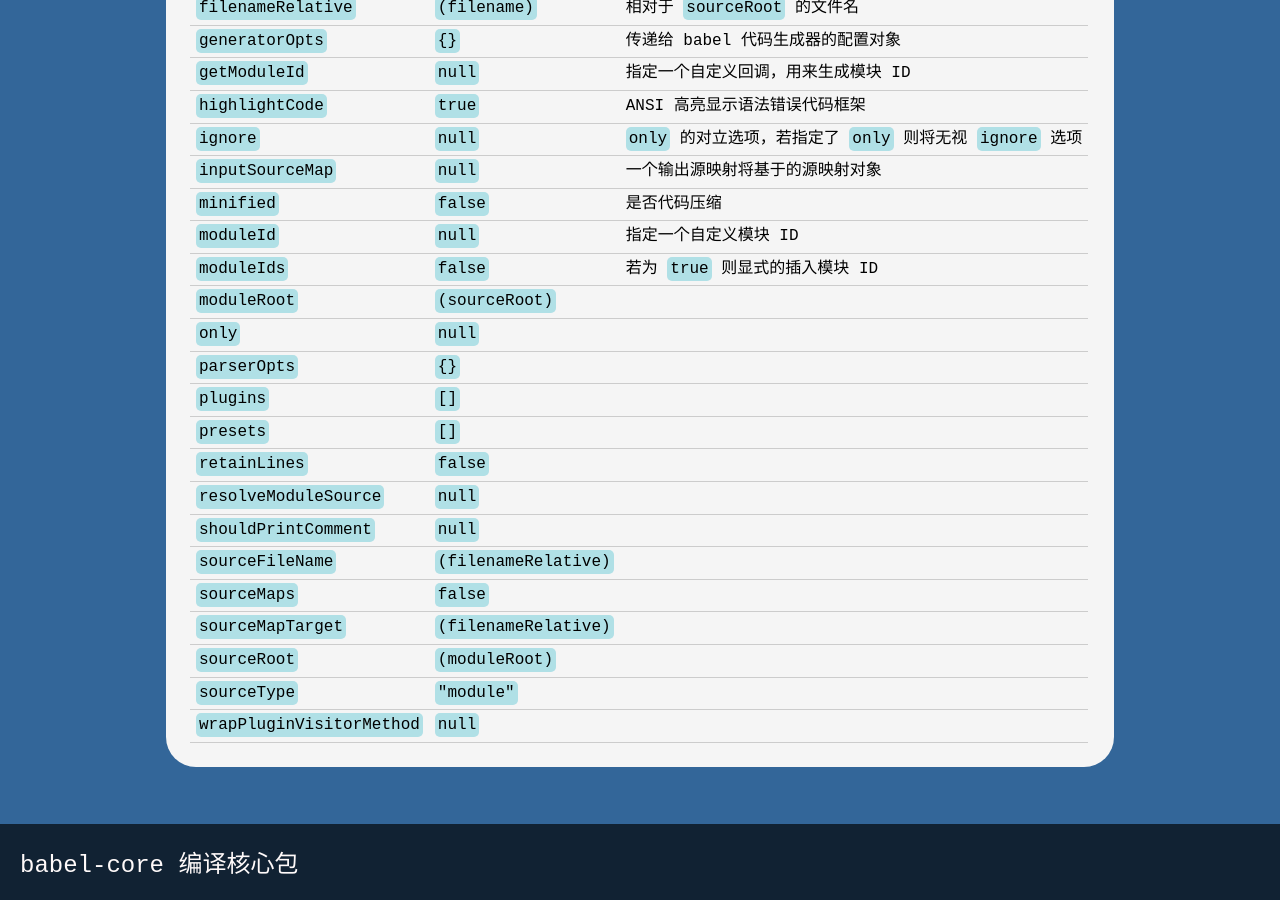
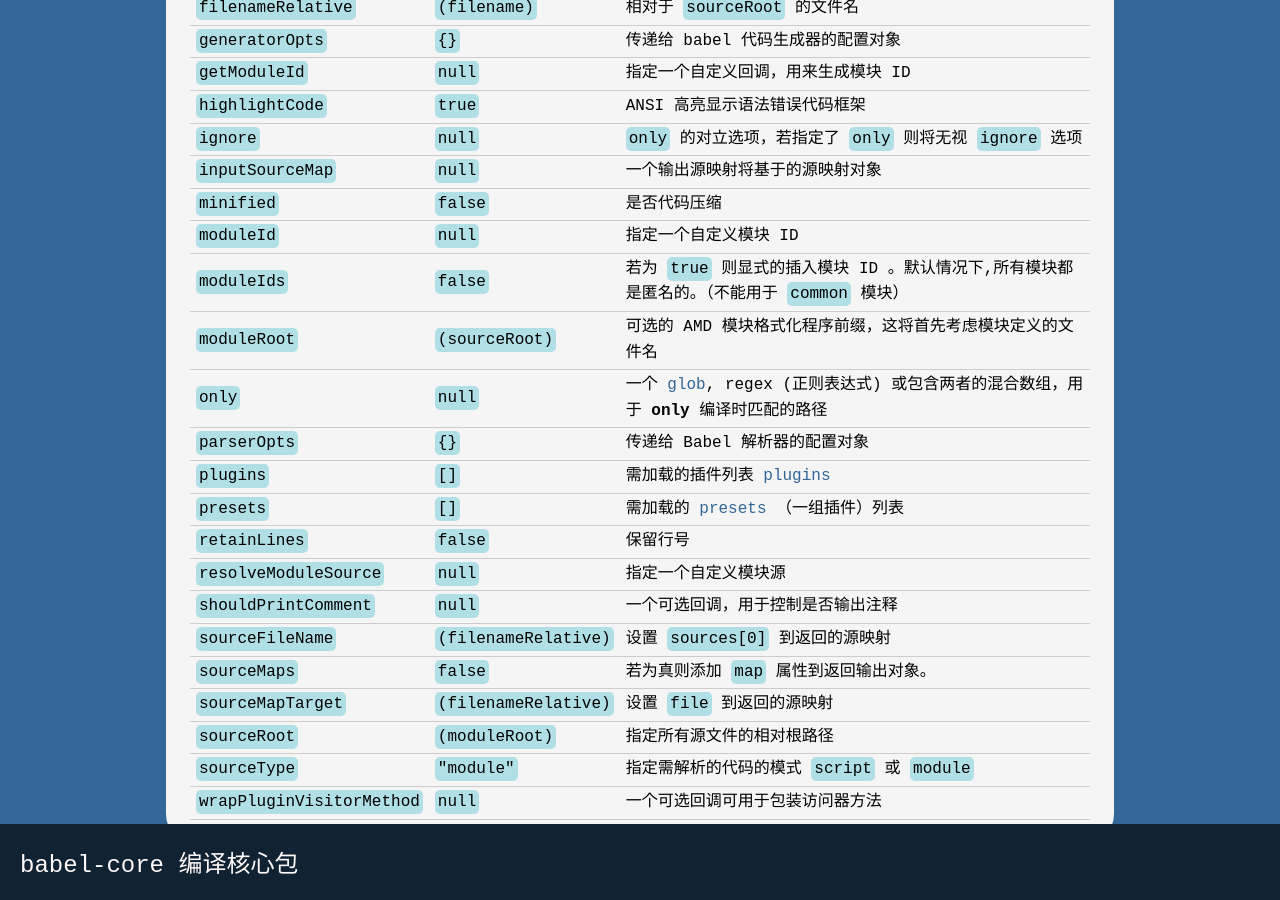
Before and after one commit to rzning/blog-2017, a Jekyll site: the page built from _posts/2017-03-20-babel-core.md, in a window 1280 px wide and 900 px high, scrolled down 2515 px. Built offline with Jekyll 4.4.1, drawn with Linux system fonts in a browser that asks for light colours.

Commit message:
Updated : blog `babel-core.md`

```diff
--- a/_posts/2017-03-20-babel-core.md
+++ b/_posts/2017-03-20-babel-core.md
@@ -107,18 +107,18 @@
 `inputSourceMap`    | `null` | 一个输出源映射将基于的源映射对象
 `minified`      | `false` | 是否代码压缩
 `moduleId`      | `null` | 指定一个自定义模块 ID
-`moduleIds`     | `false` | 若为 `true` 则显式的插入模块 ID
-`moduleRoot`    | `(sourceRoot)` |
-`only`          | `null` |
-`parserOpts`    | `{}` |
-`plugins`       | `[]` |
-`presets`       | `[]` |
-`retainLines`   | `false` |
-`resolveModuleSource`   | `null` |
-`shouldPrintComment`    | `null` |
-`sourceFileName`        | `(filenameRelative)` |
-`sourceMaps`            | `false` |
-`sourceMapTarget`       | `(filenameRelative)` |
-`sourceRoot`            | `(moduleRoot)` |
-`sourceType`            | `"module"` |
-`wrapPluginVisitorMethod` | `null` |
+`moduleIds`     | `false` | 若为 `true` 则显式的插入模块 ID 。默认情况下,所有模块都是匿名的。（不能用于 `common` 模块）
+`moduleRoot`    | `(sourceRoot)` | 可选的 AMD 模块格式化程序前缀，这将首先考虑模块定义的文件名
+`only`          | `null` | 一个 [glob](https://github.com/isaacs/minimatch), regex (正则表达式) 或包含两者的混合数组，用于 **only** 编译时匹配的路径
+`parserOpts`    | `{}` | 传递给 Babel 解析器的配置对象
+`plugins`       | `[]` | 需加载的插件列表 [plugins](http://babeljs.io/docs/plugins/)
+`presets`       | `[]` | 需加载的 [presets](http://babeljs.io/docs/plugins/#presets) （一组插件）列表
+`retainLines`   | `false` | 保留行号
+`resolveModuleSource`   | `null` | 指定一个自定义模块源
+`shouldPrintComment`    | `null` | 一个可选回调，用于控制是否输出注释
+`sourceFileName`        | `(filenameRelative)` | 设置 `sources[0]` 到返回的源映射
+`sourceMaps`            | `false` | 若为真则添加 `map` 属性到返回输出对象。
+`sourceMapTarget`       | `(filenameRelative)` | 设置 `file` 到返回的源映射
+`sourceRoot`            | `(moduleRoot)` | 指定所有源文件的相对根路径
+`sourceType`            | `"module"` | 指定需解析的代码的模式 `script` 或 `module`
+`wrapPluginVisitorMethod` | `null` | 一个可选回调可用于包装访问器方法
```
Also changed, not shown: other parts of _posts/2017-03-20-babel-core.md (+1 -1 lines).
